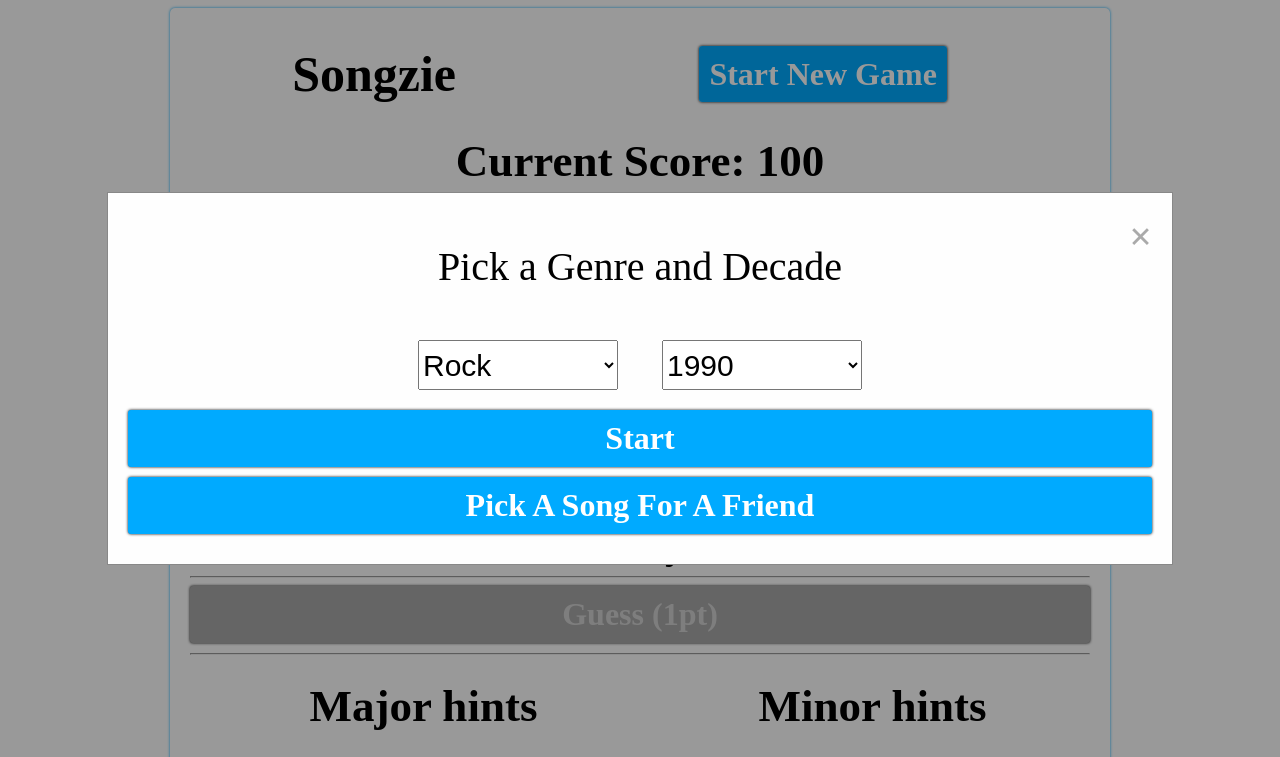
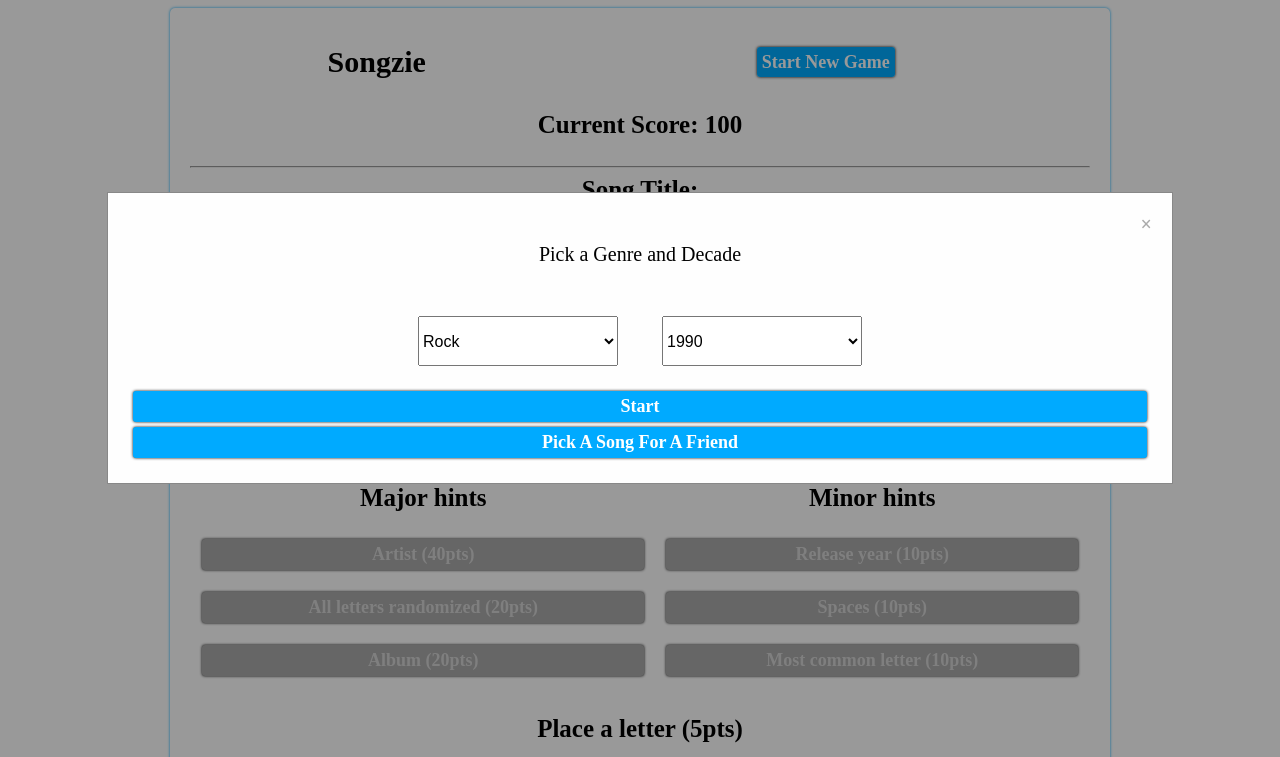
Before and after one commit to joshchatfield/SongGame, a website: page index.html in a window 1280 px wide. Both pictures are taken after a click on the element "Start New Game". Shown: the top 757 px of the page. Drawn offline with Linux system fonts and the light colour scheme.

Commit message:
adding css for desktop only

```diff
--- a/jcstyles.css
+++ b/jcstyles.css
@@ -179,3 +179,68 @@
       height: 50px;
       width: 200px;
   }
+
+  /* only appears on bigger desktops */
+  @media screen {
+    .page-title-table th {
+        font-size: 30px;
+    }
+
+    .title-text {
+        font-size: 30px;
+    }
+
+    .large-text {
+        font-size: 25px;
+    }
+
+    .medium-text {
+        font-size: 20px;
+    }
+
+    .close {
+        font-size: 20px;
+    }
+
+    .ModalText {
+        font-size: 20px;
+    }
+
+    .jc-button {
+        font-size: 18px;
+        margin: 5px;
+        padding: 5px;
+    }
+
+    .small-text {
+        font-size: 18px;
+    }
+    .jc-input {
+        font-size: 16px;
+    }
+
+    .jc-select {
+        font-size: 16px;
+    }
+    #song-title-container{
+        font-size: 16px;
+    }
+
+    .song-table {
+        font-size: 16px;
+    }
+
+    .page-title-table td {
+        font-size: 14px;
+        margin: 5px;
+    }
+
+    #hint-info {
+        font-size: 14px;
+    }
+
+    .hints-table td {
+        padding: 5px;
+        margin: 5px;
+    }
+}
```
